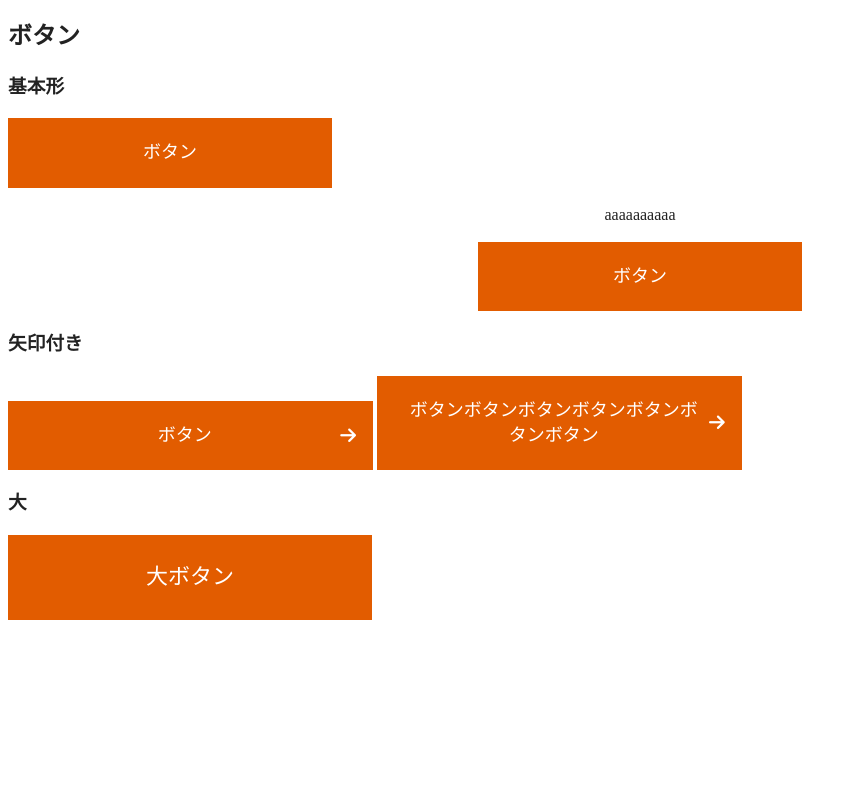
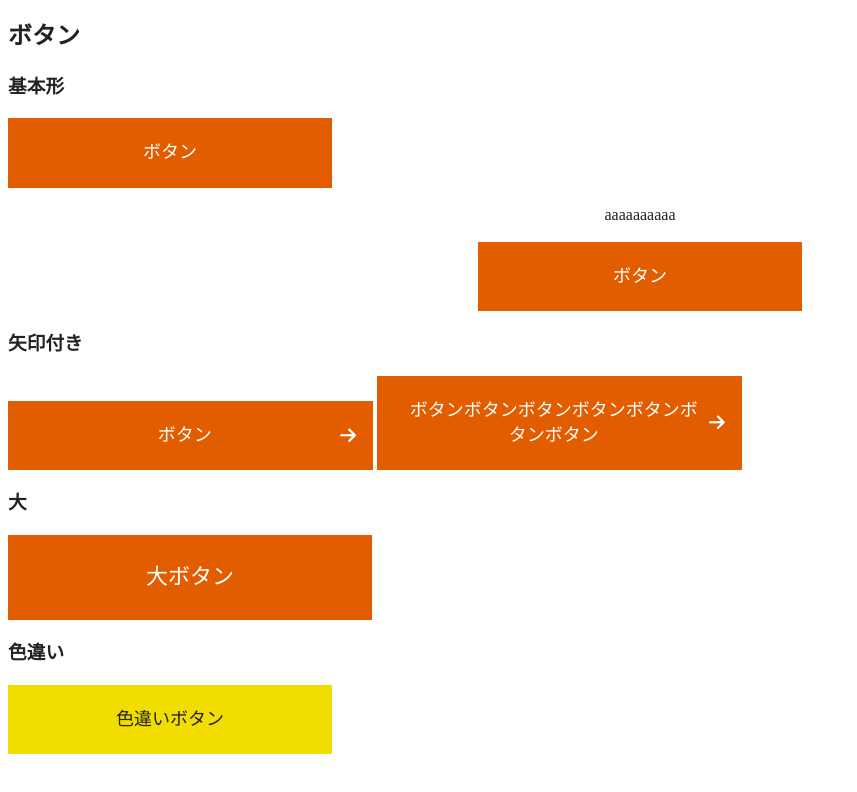
Before and after one commit to yoshi1011/css_master, a website built with webpack: page index.html in a window 1280 px wide. Shown: the whole page, without its empty margins (0-857 px from the left). Built offline with nearby package versions, Linux system fonts and the light colour scheme.

Commit message:
色違いボタンを追加

```diff
--- a/css/style.css
+++ b/css/style.css
@@ -303,3 +303,14 @@ section {
   padding-bottom: 25px;
   font-size: 1.375em;
 }
+
+.btn-warning {
+  background-color: #f1de00;
+  color: #222;
+}
+
+.btn-warning:focus,
+.btn-warning:hover{
+  border-color: #f1de00;
+  color: #222;
+}
--- a/index.html
+++ b/index.html
@@ -43,6 +43,10 @@
   <h3>大</h3>
   <a href="" class="btn btn--large">大ボタン</a>
 </section>
+<section>
+  <h3>色違い</h3>
+  <a href="" class="btn btn-warning">色違いボタン</a>
+</section>
 </body>
 
 </html>
```
